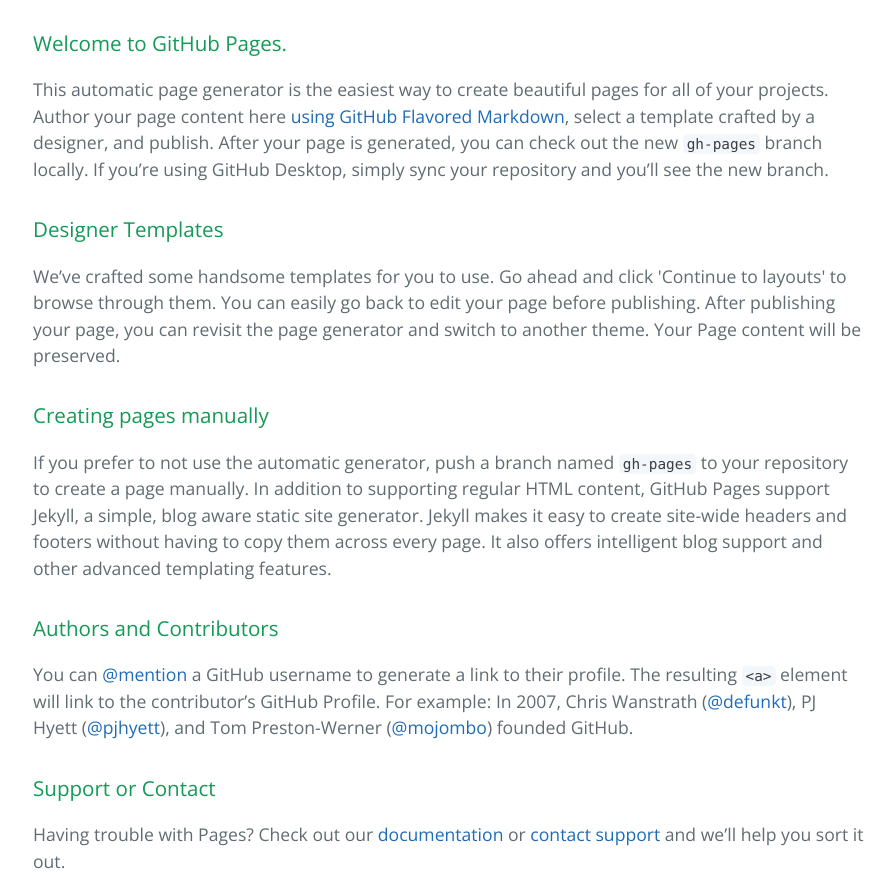
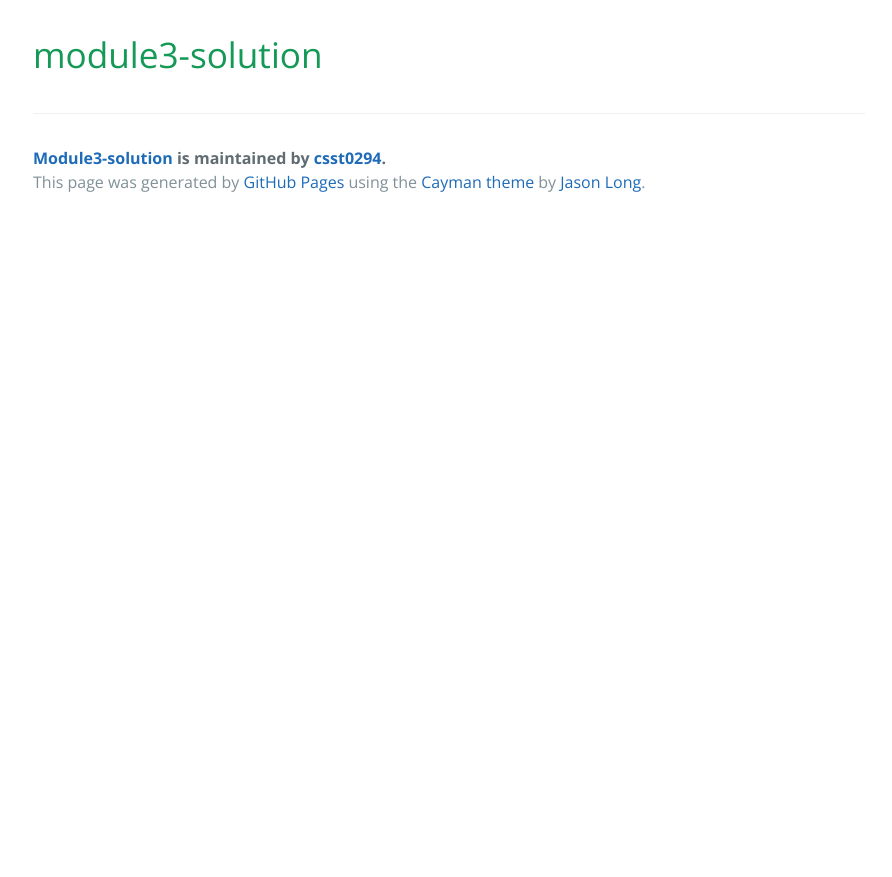
Before and after one commit to csst0294/module3-solution, a plain HTML site: page index.html in a window 1280 px wide. Shown: the part 340-1217 px from the top of the page, without its empty margins (191-1083 px from the left). After the commit the page ends 800 px from the top, so only its background shows below. Drawn offline with nearby package versions, Linux system fonts and the light colour scheme.

```diff
--- a/index.html
+++ b/index.html
@@ -19,30 +19,8 @@
     </section>
 
     <section class="main-content">
-      <h3>
-<a id="welcome-to-github-pages" class="anchor" href="#welcome-to-github-pages" aria-hidden="true"><span aria-hidden="true" class="octicon octicon-link"></span></a>Welcome to GitHub Pages.</h3>
-
-<p>This automatic page generator is the easiest way to create beautiful pages for all of your projects. Author your page content here <a href="https://guides.github.com/features/mastering-markdown/">using GitHub Flavored Markdown</a>, select a template crafted by a designer, and publish. After your page is generated, you can check out the new <code>gh-pages</code> branch locally. If you’re using GitHub Desktop, simply sync your repository and you’ll see the new branch.</p>
-
-<h3>
-<a id="designer-templates" class="anchor" href="#designer-templates" aria-hidden="true"><span aria-hidden="true" class="octicon octicon-link"></span></a>Designer Templates</h3>
-
-<p>We’ve crafted some handsome templates for you to use. Go ahead and click 'Continue to layouts' to browse through them. You can easily go back to edit your page before publishing. After publishing your page, you can revisit the page generator and switch to another theme. Your Page content will be preserved.</p>
-
-<h3>
-<a id="creating-pages-manually" class="anchor" href="#creating-pages-manually" aria-hidden="true"><span aria-hidden="true" class="octicon octicon-link"></span></a>Creating pages manually</h3>
-
-<p>If you prefer to not use the automatic generator, push a branch named <code>gh-pages</code> to your repository to create a page manually. In addition to supporting regular HTML content, GitHub Pages support Jekyll, a simple, blog aware static site generator. Jekyll makes it easy to create site-wide headers and footers without having to copy them across every page. It also offers intelligent blog support and other advanced templating features.</p>
-
-<h3>
-<a id="authors-and-contributors" class="anchor" href="#authors-and-contributors" aria-hidden="true"><span aria-hidden="true" class="octicon octicon-link"></span></a>Authors and Contributors</h3>
-
-<p>You can <a href="https://help.github.com/articles/basic-writing-and-formatting-syntax/#mentioning-users-and-teams" class="user-mention">@mention</a> a GitHub username to generate a link to their profile. The resulting <code>&lt;a&gt;</code> element will link to the contributor’s GitHub Profile. For example: In 2007, Chris Wanstrath (<a href="https://github.com/defunkt" class="user-mention">@defunkt</a>), PJ Hyett (<a href="https://github.com/pjhyett" class="user-mention">@pjhyett</a>), and Tom Preston-Werner (<a href="https://github.com/mojombo" class="user-mention">@mojombo</a>) founded GitHub.</p>
-
-<h3>
-<a id="support-or-contact" class="anchor" href="#support-or-contact" aria-hidden="true"><span aria-hidden="true" class="octicon octicon-link"></span></a>Support or Contact</h3>
-
-<p>Having trouble with Pages? Check out our <a href="https://help.github.com/pages">documentation</a> or <a href="https://github.com/contact">contact support</a> and we’ll help you sort it out.</p>
+      <h1>
+<a id="module3-solution" class="anchor" href="#module3-solution" aria-hidden="true"><span aria-hidden="true" class="octicon octicon-link"></span></a>module3-solution</h1>
 
       <footer class="site-footer">
         <span class="site-footer-owner"><a href="https://github.com/csst0294/module3-solution">Module3-solution</a> is maintained by <a href="https://github.com/csst0294">csst0294</a>.</span>
```
Also changed, not shown: params.json (+1 -1 lines).
